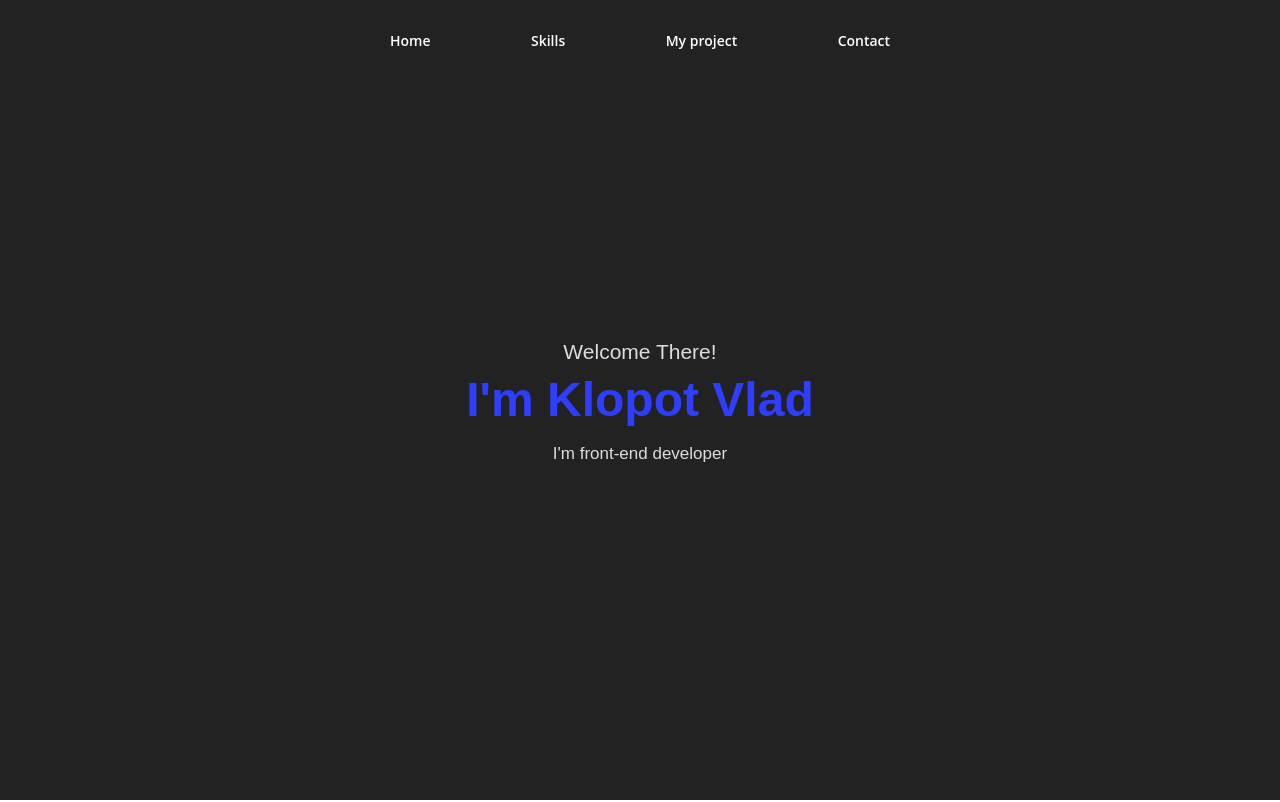
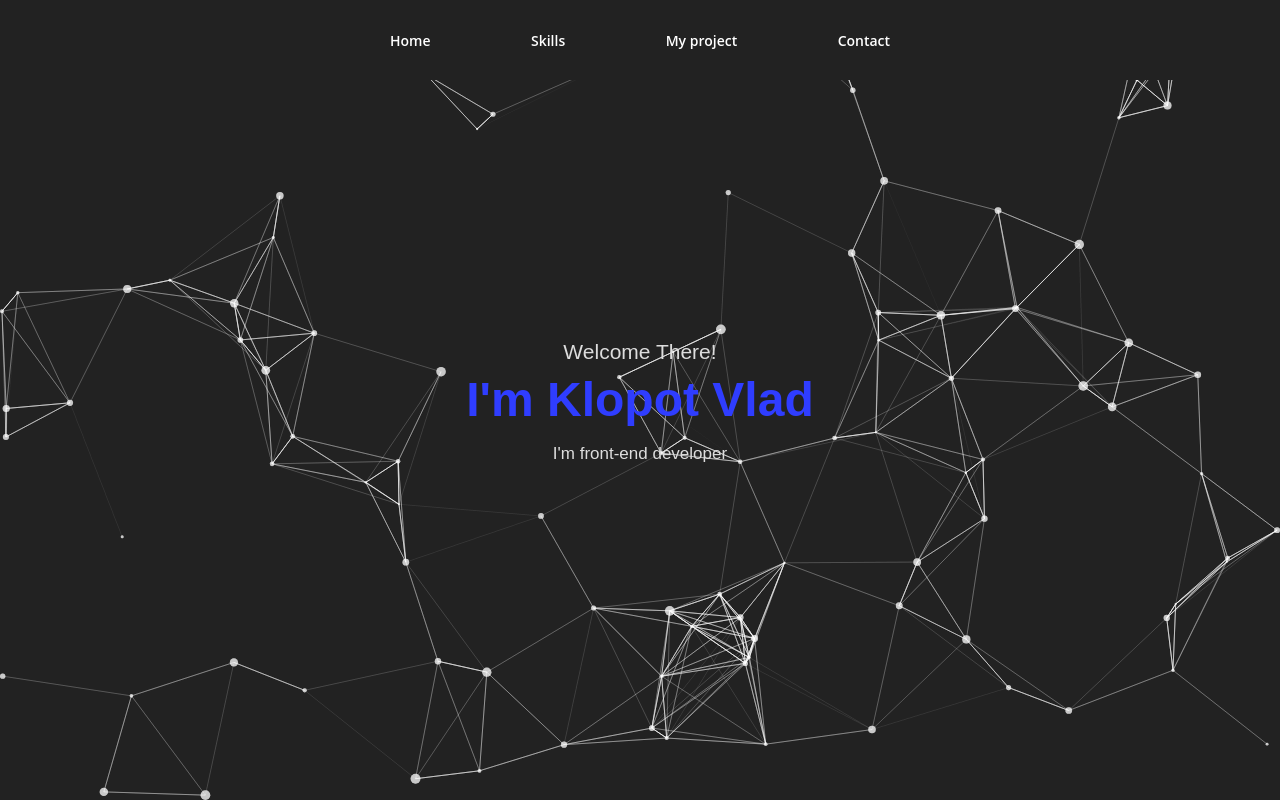
Before and after one commit to Vladon79/Portfolio, a React (Create React App) app: page /test in a window 1280 px wide. Shown: the top 802 px of the page. Built offline with nearby package versions, Linux system fonts and the light colour scheme.

Commit message:
new_svg_image

```diff
--- a/package.json
+++ b/package.json
@@ -9,9 +9,13 @@
     "@types/react-router-dom": "^5.3.3",
     "node-sass": "^6.0.1",
     "react": "^17.0.2",
+    "react-awesome-reveal": "^3.8.1",
     "react-dom": "^17.0.2",
+    "react-reveal": "^1.2.2",
     "react-router-dom": "^6.2.2",
     "react-scripts": "4.0.3",
+    "react-tsparticles": "^1.42.1",
+    "typescript": "^4.6.2",
     "web-vitals": "^1.0.1"
   },
   "homepage": "https://Vladon79.github.io/Portfolio",
--- a/src/Contact/Contact.jsx
+++ b/src/Contact/Contact.jsx
@@ -3,11 +3,13 @@ import style from './Contact.module.scss';
 import styleContainer from './../Common/Stiles/Conteiner.module.css';
 import Title from '../Common/components/title/Title';
 import Button from '../Common/components/title/Button';
+import Fade from 'react-reveal/Fade';
 
 const Contact = (props) => {
     return (
         <div className={style.contact}>
             <div className={`${styleContainer.container} ${style.contactContainer}`}>
+                <Fade left>
                     <Title title={'Contact'}/>
                     <form className={style.inputs}>
                         <input className={style.input} placeholder={'Name*'}/>
@@ -15,6 +17,7 @@ const Contact = (props) => {
                         <textarea className={style.textarea} placeholder={'Message*'}/>
                         <Button title={'Submit'}/>
                     </form>
+                </Fade>
             </div>
         </div>
     );
--- a/src/Footer/Footer.jsx
+++ b/src/Footer/Footer.jsx
@@ -1,29 +1,21 @@
-import react from 'react';
 import style from './Footer.module.scss';
 import styleContainer from './../Common/Stiles/Conteiner.module.css';
-import jsLogo from '../assets/icon/logo-javascript.svg';
-import cssLogo from '../assets/icon/css-3.svg';
-import reactLogo from '../assets/icon/react-2.svg';
-import tsLogo from '../assets/icon/typescript.svg';
-import reduxLogo from '../assets/icon/redux.svg';
-import htmlLogo from '../assets/icon/html-1.svg';
+import instagram from '../assets/iconMesenger/instagram.svg';
+import link from '../assets/iconMesenger/linkedin.svg';
+import vk from '../assets/iconMesenger/vk.svg';
+import telegram from '../assets/iconMesenger/telegram.svg';
 
 const Footer = () => {
     const iconStyle = (logo) => ({
         backgroundImage: 'url(' + logo + ')',
     });
-    const logo = [iconStyle(jsLogo), iconStyle(reactLogo), iconStyle(tsLogo), iconStyle(reduxLogo), iconStyle(htmlLogo), iconStyle(cssLogo)]
+    const logo = [iconStyle(telegram), iconStyle(vk), iconStyle(link), iconStyle(instagram)]
     return (
         <div className={style.footer}>
             <div className={`${styleContainer.container} ${style.footerContainer}`}>
                 <h3 className={style.title}>Klopot Vlad</h3>
                 <div className={style.containerBlock}>
                     {logo.map(l => <div style={l} className={style.block}></div>)}
-                    {/*<div className={style.block}></div>*/}
-                    {/*<div className={style.block}></div>*/}
-                    {/*<div className={style.block}></div>*/}
-                    {/*<div className={style.block}></div>*/}
-                    {/*<div className={style.block}></div>*/}
                 </div>
                 <p>@Все права защищены</p>
             </div>
--- a/src/Footer/Footer.module.scss
+++ b/src/Footer/Footer.module.scss
@@ -19,6 +19,8 @@
 
       .block {
         display: flex;
+        //border-radius: 50%;
+        //border: 1px solid $primaryColor ;
         justify-content: center;
         align-items: center;
         background-size: cover;
--- a/src/Main/Main.jsx
+++ /dev/null
@@ -1,20 +0,0 @@
-import style from './Main.module.scss';
-
-const Main = () => {
-    return (
-        <div className={style.mainBlock}>
-
-            <div className={style.container}>
-
-                    <h3>Welcome There!</h3>
-                    <h1>I'm Klopot Vlad</h1>
-                    <p>I'm front-end developer</p>
-
-
-            </div>
-
-        </div>
-    );
-}
-
-export default Main;
--- a/src/Main/Main.module.scss
+++ b/src/Main/Main.module.scss
@@ -4,6 +4,16 @@
 .mainBlock {
   height: 100vh;
   background-color: $bgColor2;
+
+  .particles {
+    position: relative;
+    top: 0;
+    left: 0;
+    button: 0;
+    right: 0;
+    opacity: 0.3;
+
+  }
 
   .container {
     flex-wrap: wrap;
--- /dev/null
+++ b/src/Main/Main.tsx
@@ -0,0 +1,98 @@
+import style from './Main.module.scss';
+import Particles from "react-tsparticles";
+import {Fade} from "react-awesome-reveal";
+
+
+const Main = () => {
+    return (
+        <div className={style.mainBlock}>
+            <Particles
+                id="tsparticles"
+                options={{
+                    fpsLimit: 70,
+                    interactivity: {
+                        events: {
+                            onClick: {
+                                enable: true,
+                                mode: "push",
+                            },
+                            onHover: {
+                                enable: true,
+                                mode: "repulse",
+                            },
+                            resize: true,
+                        },
+                        modes: {
+                            bubble: {
+                                distance: 100,
+                                duration: 2,
+                                opacity: 0.8,
+                                size: 100,
+                            },
+                            push: {
+                                quantity: 4,
+                            },
+                            repulse: {
+                                distance: 200,
+                                duration: 0.4,
+                            },
+                        },
+                    },
+                    particles: {
+                        color: {
+                            value: "#ffffff",
+                        },
+                        links: {
+                            color: "#ffffff",
+                            distance: 150,
+                            enable: true,
+                            opacity: 0.5,
+                            width: 1,
+                        },
+                        collisions: {
+                            enable: true,
+                        },
+                        move: {
+                            direction: "none",
+                            enable: true,
+                            outMode: "bounce",
+                            random: false,
+                            speed: 6,
+                            straight: false,
+                        },
+                        number: {
+                            density: {
+                                enable: true,
+                                area: 800,
+                            },
+                            value: 80,
+                        },
+                        opacity: {
+                            value: 0.5,
+                        },
+                        shape: {
+                            type: "circle",
+                        },
+                        size: {
+                            random: true,
+                            value: 5,
+                        },
+                    },
+                    detectRetina: true,
+                }}
+            />
+
+            <div className={style.container}>
+                <Fade delay={300} direction="up">
+                    <h3>Welcome There!</h3>
+                    <h1>I'm Klopot Vlad</h1>
+                    <p>I'm front-end developer</p>
+
+                </Fade>
+            </div>
+
+        </div>
+    );
+}
+
+export default Main;
--- a/src/MyProject/Project/Project.jsx
+++ b/src/MyProject/Project/Project.jsx
@@ -1,21 +1,20 @@
-import react from 'react';
 import style from './Project.module.scss';
-
+import Zoom from 'react-reveal/Zoom';
 
 
 const Project = (props) => {
     return (
+        <Zoom>
             <div className={style.project}>
                 <div style={props.style} className={style.icon}>
-        <a className={style.button} >Посмотреть</a>
+                    <a className={style.button}>Посмотреть</a>
                 </div>
                 <div className={style.projectInfo}>
                     <h3 className={style.projectTitle}>{props.title}</h3>
-        <span className={style.description}>
-          {props.description}
-        </span>
+                    <span className={style.description}>{props.description}</span>
                 </div>
             </div>
+        </Zoom>
     );
 }
 
--- a/src/Skills/Skill/Skill.jsx
+++ b/src/Skills/Skill/Skill.jsx
@@ -1,17 +1,16 @@
 import react from 'react';
 import style from './Skill.module.scss';
-
+import Fade from 'react-reveal/Fade';
 
 const Skill = (props) => {
     return (
+        <Fade bottom>
             <div className={style.skill}>
                 <div style={props.icon} className={style.icon}></div>
                 <h3 className={style.projectTitle}>{props.title}</h3>
-      <span className={style.description}>
-        {props.description}
-      </span>
-
+                <span className={style.description}>{props.description}</span>
             </div>
+        </Fade>
     );
 }
 
--- a/src/Skills/Skill/Skill.module.scss
+++ b/src/Skills/Skill/Skill.module.scss
@@ -15,17 +15,17 @@
   margin-block: 5px;
   padding: 70px 20px;
 
-  &::before {
-    content: "";
-    position: absolute;
-    top: 100%;
-    left: 0;
-    height: 100%;
-    width: 100%;
-    background-color: #2f3dff;
-    z-index: -1;
-    transition: all 0.3s ease-in-out;
-  }
+  //&::before {
+  //  content: "";
+  //  position: absolute;
+  //  top: 100%;
+  //  left: 0;
+  //  height: 100%;
+  //  width: 100%;
+  //  background-color: #2f3dff;
+  //  z-index: -1;
+  //  transition: all 0.3s ease-in-out;
+  //}
 
   .icon {
     width: 60px;
```
Also changed, not shown: 1 other file (tests, documents, lock files or other folders). Lines whose indentation alone changed are shown as unchanged.
